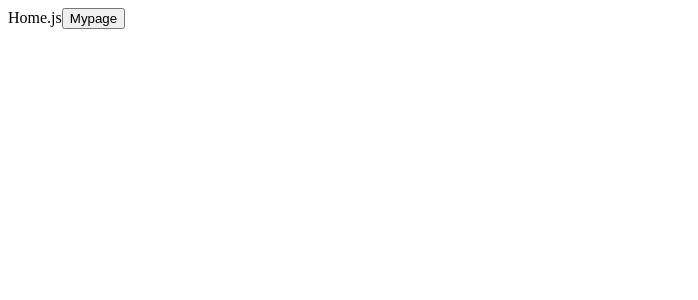
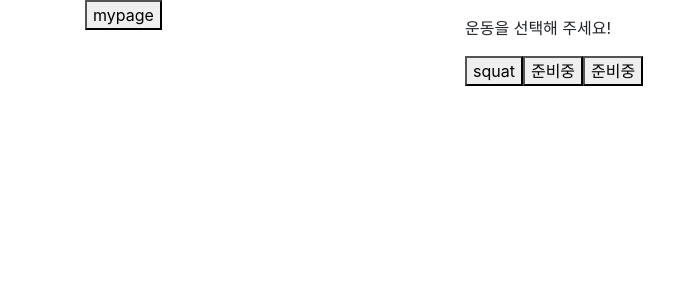
Before and after one commit to yoonah1996/DailySquat, a React (Create React App) app in the folder client/: page /Home in a window 1280 px wide. Shown: the top 300 px of the page, without its empty margins (0-698 px from the left). Built offline with nearby package versions, Linux system fonts and the light colour scheme.

Commit message:
04/12-yoonah-Home.js-form & state add

```diff
--- a/client/package.json
+++ b/client/package.json
@@ -8,7 +8,9 @@
     "@testing-library/jest-dom": "^4.2.4",
     "@testing-library/react": "^9.3.2",
     "@testing-library/user-event": "^7.1.2",
+    "bootstrap": "^4.4.1",
     "react": "^16.13.1",
+    "react-bootstrap": "^1.0.0",
     "react-dom": "^16.13.1",
     "react-router-dom": "^5.1.2",
     "react-scripts": "3.4.1"
--- a/client/src/App.js
+++ b/client/src/App.js
@@ -7,8 +7,9 @@ import Ing from './Pages/Ing';
 import Mypage from './Pages/Mypage';
 import Result from './Pages/Result';
 import Start from './Pages/Start';
+import 'bootstrap/dist/css/bootstrap.min.css';
 
-import { Switch, Route, Redirect} from 'react-router-dom';
+import { Switch, Route, Redirect } from 'react-router-dom';
 
 import React, { Component } from 'react'
 
@@ -17,10 +18,13 @@ class App extends Component {
     super(props)
 
     this.state = {
-      isLogin: true
-
+      isLogin: true,
+      count: null,
+      exercise: null
 
     }
+    this.selectExercise = this.selectExercise.bind(this)
+
   }
   // handleIsLoginChange() {
   //   this.setState({ isLogin: true });
@@ -29,6 +33,11 @@ class App extends Component {
   //     this.setState({ userinfo: res.data });
   //   });
   // }
+  selectExercise(data) {
+    this.setState({
+      exercise: data
+    })
+  }
 
   render() {
     return (
@@ -37,7 +46,7 @@ class App extends Component {
         <Switch>
           <Route path="/Login" render={() => (<Login // isLogin={isLogin} // handleIsLoginChange={this.handleIsLoginChange.bind(this)}
           />)} />
-            <Route exact path="/Home" render={() => <Home />} />
+          <Route exact path="/Home" render={() => <Home isLogin={this.state.isLogin} selectExercise={this.selectExercise} />} />
 
           <Route exact path="/Mypage" render={() => <Mypage />} />
 
@@ -50,10 +59,7 @@ class App extends Component {
           <Route
             path="/"
             render={() => {
-                // if (this.state.isLogin) {
-                //   return <Home />;
-                // }
-                return <Login />;
+              return <Redirect to="/Login" />;
             }}
           />
         </Switch>
--- a/client/src/Pages/Home.js
+++ b/client/src/Pages/Home.js
@@ -1,48 +1,48 @@
-
-// import Mypage from './Mypage'
-// import Start from './Start'
 import { withRouter } from 'react-router-dom';
-// Switch, Route,
-
 import React, { Component } from 'react'
+import { Container, Row, Col } from 'react-bootstrap';
 
 class Home extends Component {
     constructor(props) {
         super(props)
 
         this.state = {
-
         }
     }
 
     render() {
-        return (
-            <div>
-                Home.js
-                <button onClick={()=>{this.props.history.push('/Mypage')}}>Mypage</button>
-                {/* <Switch>
-                    <Route
-                    exact
-                        path="/Mypage"
-                        render={() => (
-                            <Mypage
-                            // isLogin={isLogin}
-                            // handleIsLoginChange={this.handleIsLoginChange.bind(this)}
-                            />
-                        )}
-                    />
-                    <Route
-                        path="/Start"
-                        render={() => (
-                            <Start
-                            // isLogin={isLogin}
-                            // handleIsLoginChange={this.handleIsLoginChange.bind(this)}
-                            />
-                        )}
-                    />
-                </Switch> */}
-            </div>
-        )
+        if (this.props.isLogin) {
+            return (
+                <Container>
+                    <Row>
+                        <Col>
+                            <button onClick={() => {
+                                this.props.history.push('/Mypage')
+                            }}>mypage</button> </Col>
+                        <Col>
+                            <div>
+                                <p />
+                                운동을 선택해 주세요!
+                                <p />
+                                <button className = 'exercise' onClick={() => {
+                                    this.props.history.push('/Start')
+                                    this.props.selectExercise(document.querySelector('.exercise').innerHTML)
+                                }}>squat</button>
+                                <button onClick={() => { }}>준비중</button>
+                                <button onClick={() => { }}>준비중</button>
+                            </div>
+                        </Col>
+                        <Col> </Col>
+                    </Row>
+                </Container>
+            )
+        } else {
+            return (
+                <div>
+                    {this.props.history.push('/Login')}
+                </div>
+            )
+        }
     }
 }
 
```
Also changed, not shown: 1 other file (tests, documents, lock files or other folders). Lines whose indentation alone changed are shown as unchanged.
